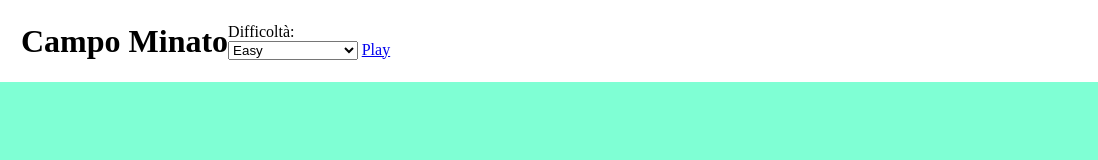
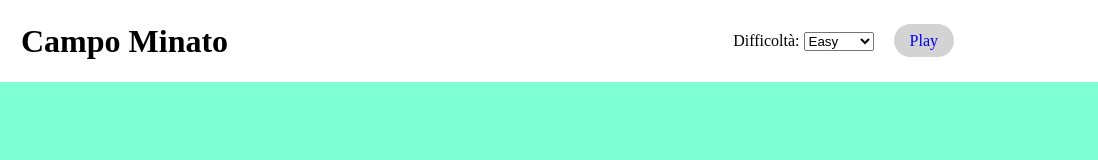
Before and after one commit to aciernoantonio/js-campominato-grid, a plain HTML site: page index.html in a window 1280 px wide. Shown: the full height of the page, 182-1280 px from the left. Drawn offline with Linux system fonts and the light colour scheme.

Commit message:
add header layout decoration

```diff
--- a/assets/css/style.css
+++ b/assets/css/style.css
@@ -17,6 +17,13 @@ body{
     margin: auto;
     display: flex;
     align-items: center;
+    justify-content: space-between;
+}
+
+.logo_section,
+.form_section{
+    display: flex;
+    align-items: center;
 }
 
 .logo_img{
@@ -25,8 +32,13 @@ body{
     margin-right: 25px;
 }
 
-#level{
-    width: 75%;
+#play{
+    background-color: lightgray;
+    padding: 0.5rem 1rem;
+    border-style: none;
+    border-radius: 20px;
+    margin: 0 1rem;
+    text-decoration: none;
 }
 
 .cells{
--- a/assets/js/main.js
+++ b/assets/js/main.js
@@ -28,9 +28,11 @@ function difficultLevel(){
 
 //seleziono il container dove andranno le celle
 const containerElement = document.querySelector(".cells");
-containerElement.innerHTML = "";
+
 //creo elemento da inserire 100 volte
 function gridLevel (limit){
+
+    containerElement.innerHTML = "";
 
     for (let i = 1; i <= limit; i++){
 
--- a/index.html
+++ b/index.html
@@ -15,9 +15,15 @@
 
         <div class="container">
 
+            <div class="logo_section">
+
                 <img src="./assets/img/logo.png" class="logo_img">
                 <h1 class="logo_text">Campo Minato</h1>
 
+            </div>
+
+
+            <div class="form_section">
 
                 <form class="difficult" action="" method="post">
 
@@ -30,6 +36,8 @@
                     <a href="#" id="play">Play</a>
 
                 </form>
+
+            </div>
 
         </div>
 
```
Lines whose indentation alone changed are shown as unchanged.
